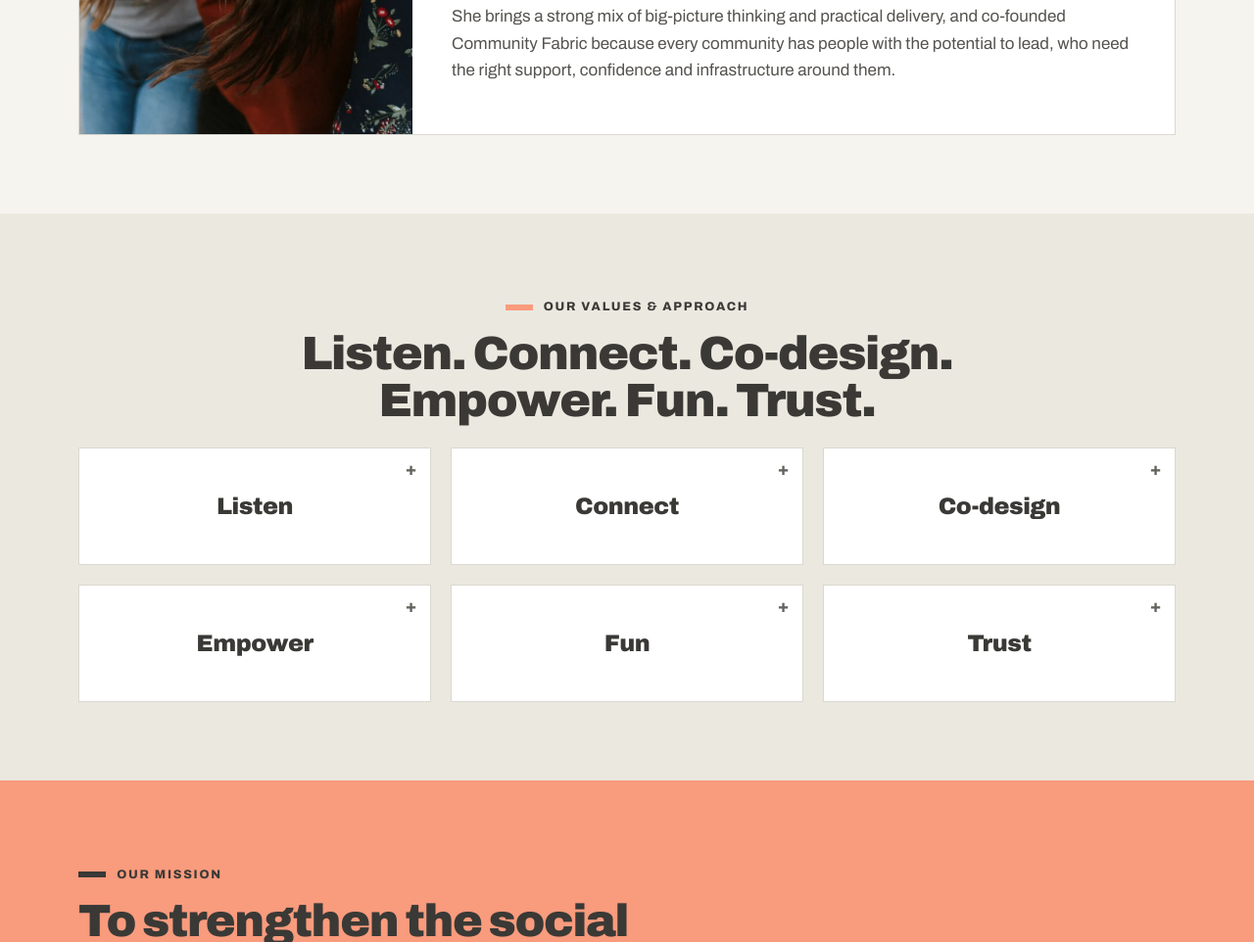
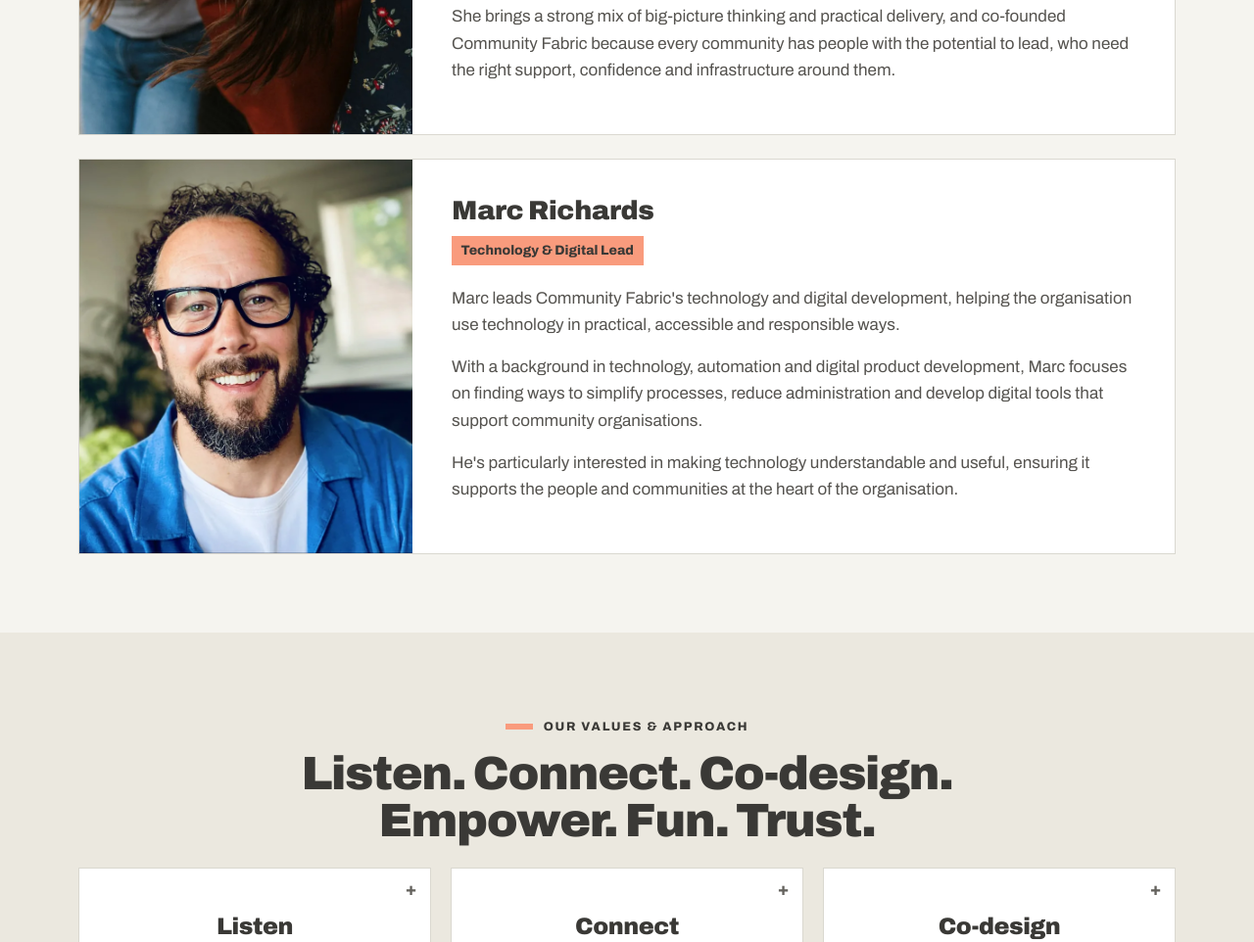
Before and after one commit to Marc-appbuilder/Fabric_landing, a plain HTML site: page about.html in a window 1280 px wide. Shown: the part 4457-5419 px from the top of the page at 98% size. Drawn offline with Linux system fonts and the light colour scheme.

Commit message:
Add Marc Richards to About team section
Co-Authored-By: Claude Opus 5.5 <noreply@anthropic.com>

```diff
--- a/about.html
+++ b/about.html
@@ -31,6 +31,7 @@
         .team-row-body h3 { font-size: 1.7rem; font-weight: 900; margin-bottom: 0.6rem; }
         .team-role { display: inline-block; background: var(--ink); color: var(--cream); font-weight: 800; font-size: 0.85rem; padding: 0.25rem 0.6rem; margin-bottom: 1.25rem; }
         .team-row:nth-child(2) .team-role { background: var(--teal-fill); color: var(--ink); }
+        .team-row:nth-child(3) .team-role { background: var(--coral); color: var(--ink); }
 
         .band-coral .statement { max-width: 24ch; font-size: clamp(1.8rem, 4vw, 2.9rem); margin-bottom: 1.5rem; }
         .band-sub { font-size: 1.12rem; max-width: 62ch; margin: 0; }
@@ -166,6 +167,16 @@
                     <p>She brings a strong mix of big-picture thinking and practical delivery, and co-founded Community Fabric because every community has people with the potential to lead, who need the right support, confidence and infrastructure around them.</p>
                 </div>
             </article>
+            <article class="team-row">
+                <div class="team-row-photo"><picture><source srcset="img/marc.webp" type="image/webp"><img src="img/marc.jpg" alt="Marc Richards" style="object-position:50% 35%;" width="900" height="891" loading="lazy" decoding="async"></picture></div>
+                <div class="team-row-body">
+                    <h3>Marc Richards</h3>
+                    <p class="team-role">Technology &amp; Digital Lead</p>
+                    <p>Marc leads Community Fabric's technology and digital development, helping the organisation use technology in practical, accessible and responsible ways.</p>
+                    <p>With a background in technology, automation and digital product development, Marc focuses on finding ways to simplify processes, reduce administration and develop digital tools that support community organisations.</p>
+                    <p>He's particularly interested in making technology understandable and useful, ensuring it supports the people and communities at the heart of the organisation.</p>
+                </div>
+            </article>
         </div>
     </div>
 </section>
```
Also changed, not shown: img/marc.jpg (added), img/marc.webp (added).
